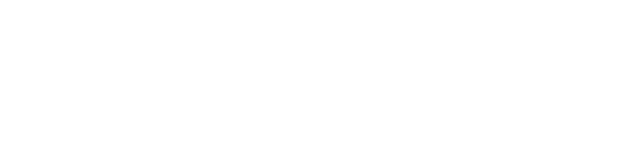
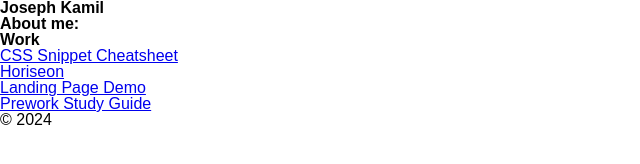
Before and after one commit to kamilj62/porfolio, a plain HTML site: page index.html in a window 1280 px wide. Shown: the whole page, without its empty margins (0-640 px from the left). Drawn offline with Linux system fonts and the light colour scheme.

Commit message:
added links

```diff
--- a/index.html
+++ b/index.html
@@ -9,6 +9,37 @@
 </head>
 
 <body>
+    <heading>
+        <h1>Joseph Kamil</h1>
+    </heading>
 
+    <main>
+        <section class="about_me">
+            <h2>About me:</h2>
+        </section>
+
+        <section class="work">
+            <ul><h2>Work</h2>
+                <li>
+                    <a href="https://kamilj62.github.io/css-snippet-cheat-cheat/">CSS Snippet Cheatsheet</a>
+                </li>
+
+                <li>
+                    <a href="https://kamilj62.github.io/horiseon/">Horiseon</a>
+                </li>
+
+                <li>
+                    <a href="https://kamilj62.github.io/landing-page-demo/">Landing Page Demo</a>
+                </li>
+
+                <li>
+                    <a href="https://kamilj62.github.io/prework-study-guide/">Prework Study Guide</a>
+                </li>
+
+            </ul>
+        </section>
+    </main>
+
+    <footer>© 2024</footer>
 </body>
 </html>
```
